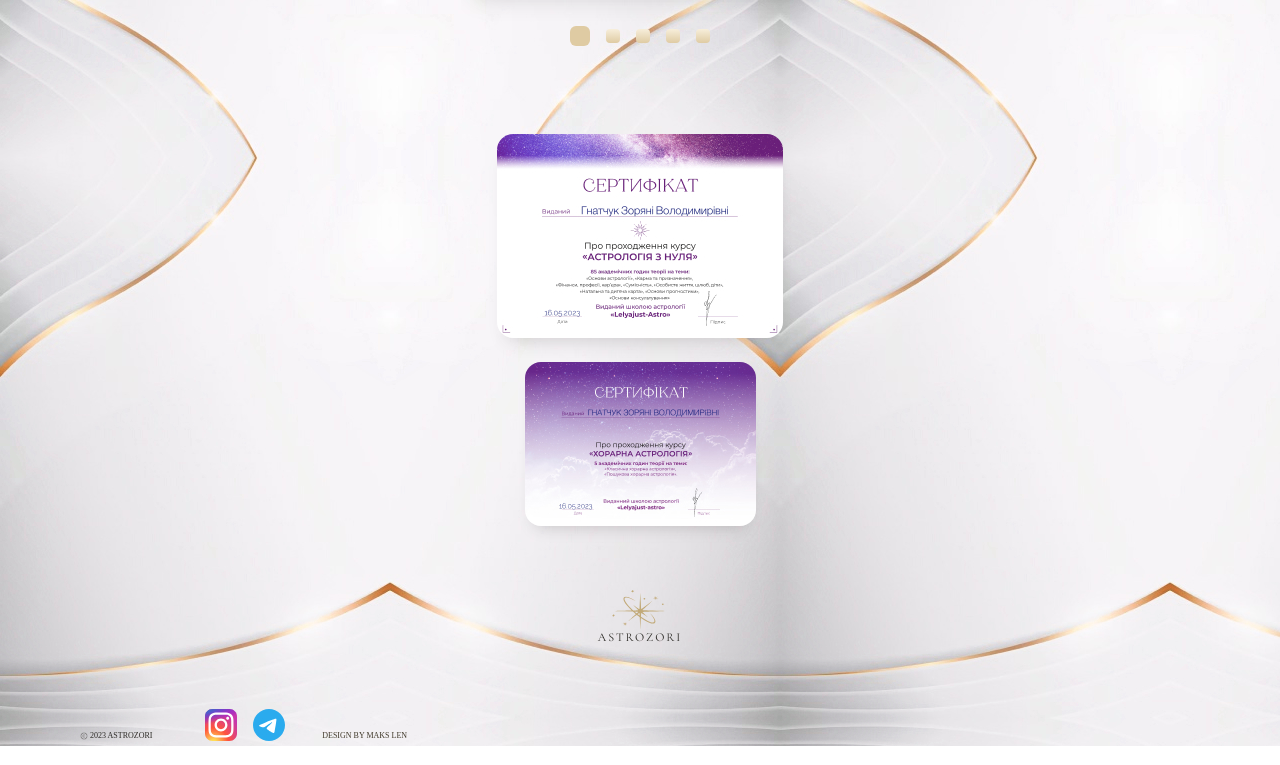
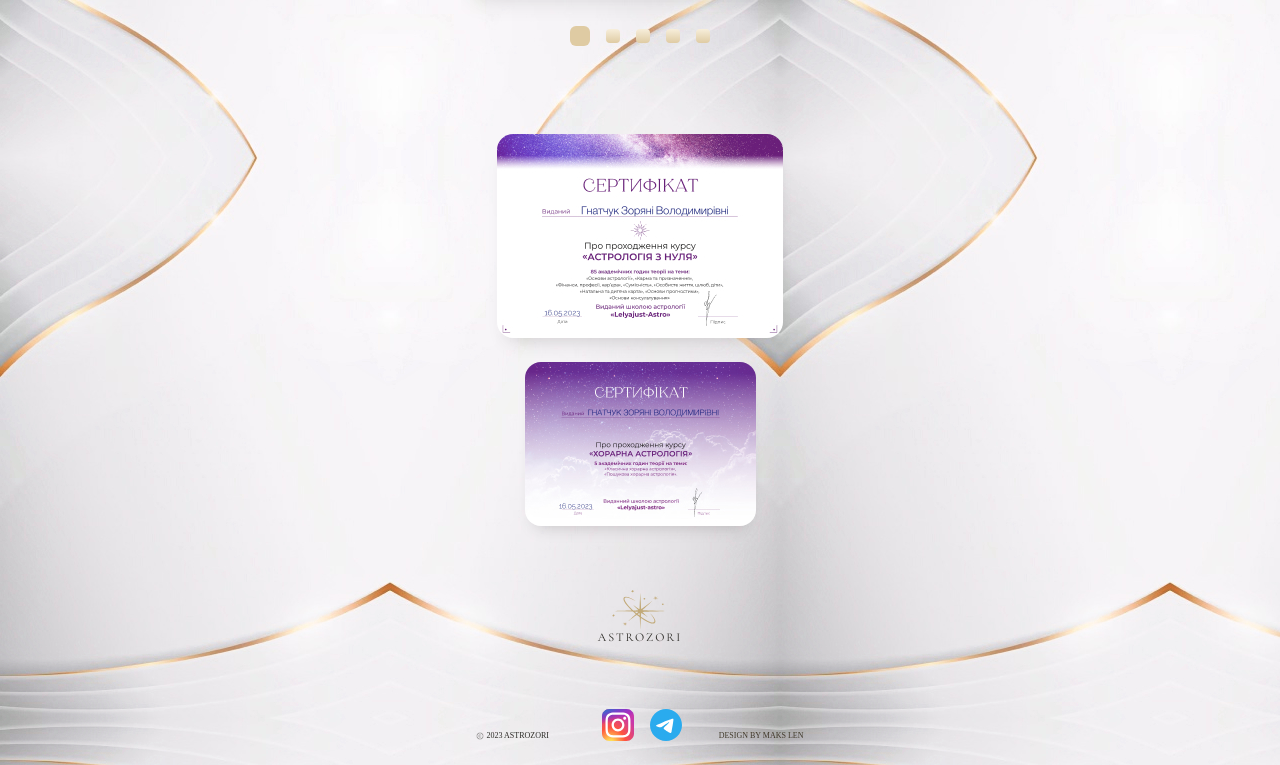
Before and after one commit to HennadiiKupr/Astrozori, a website built with Parcel: page src/index.html in a window 1280 px wide. Shown: the part 2886-3651 px from the top of the page. Built offline with nearby package versions, Linux system fonts and the light colour scheme; files whose address does not match are found by name; a web font is replaced by a local one.

Commit message:
fix footer

```diff
--- a/src/styles/blocks/footer.scss
+++ b/src/styles/blocks/footer.scss
@@ -3,7 +3,7 @@
     display: flex;
     flex-direction: column;
     align-items: center;
-    padding-top: 24px;
+    padding: 24px 16px;
   }
 
   &__certificates {
@@ -37,7 +37,6 @@
 
   &__contacts {
     display: flex;
-    width: 100%;
     align-items: flex-end;
 
     &-licence {
```
